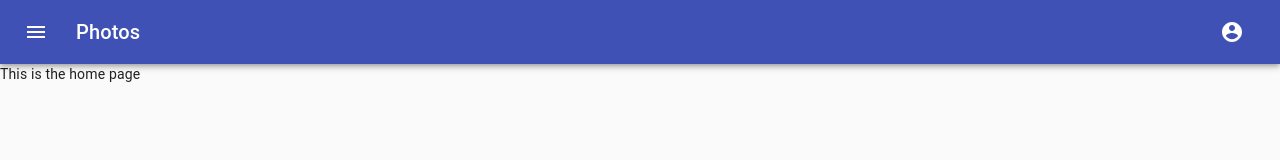
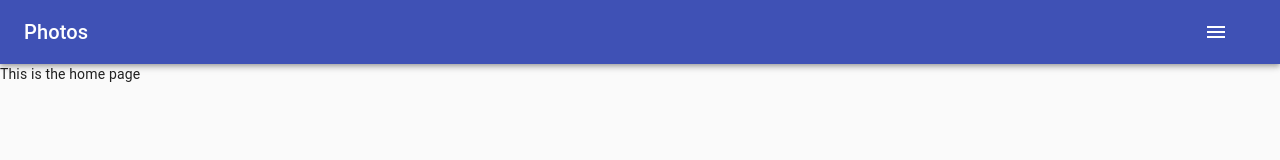
Before and after one commit to awiles808/AnotherPortfolio, a React (Create React App) app in the folder anotherportfolio/: page / in a window 1280 px wide. Shown: the top 160 px of the page. Built offline with nearby package versions, Linux system fonts and the light colour scheme.

Commit message:
Editing Header With Menu Icon

```diff
--- a/anotherportfolio/src/Header.js
+++ b/anotherportfolio/src/Header.js
@@ -5,8 +5,7 @@ import Toolbar from '@material-ui/core/Toolbar';
 import Typography from '@material-ui/core/Typography';
 import IconButton from '@material-ui/core/IconButton';
 import MenuIcon from '@material-ui/icons/Menu';
-import AccountCircle from '@material-ui/icons/AccountCircle';
-
+// import AccountCircle from '@material-ui/icons/AccountCircle';
 import MenuItem from '@material-ui/core/MenuItem';
 import Menu from '@material-ui/core/Menu';
 
@@ -24,6 +23,7 @@ const useStyles = makeStyles((theme) => ({
 
 export default function MenuAppBar() {
     const classes = useStyles();
+
     const [anchorEl, setAnchorEl] = React.useState(null);
     const open = Boolean(anchorEl);
 
@@ -42,23 +42,18 @@ export default function MenuAppBar() {
 
             <AppBar position="static">
                 <Toolbar>
-                    <IconButton edge="start" className={classes.menuButton} color="inherit" aria-label="menu">
+                    {/* <IconButton edge="start" className={classes.menuButton} color="inherit" aria-label="menu">
                         <MenuIcon />
-                    </IconButton>
+                    </IconButton> */}
                     <Typography variant="h6" className={classes.title}>
                         Photos
           </Typography>
 
                         <div>
-                            <IconButton
-                                aria-label="account of current user"
-                                aria-controls="menu-appbar"
-                                aria-haspopup="true"
-                                onClick={handleMenu}
-                                color="inherit"
-                            >
-                                <AccountCircle />
-                            </IconButton>
+                        <IconButton edge="start" className={classes.menuButton} color="inherit" aria-label="menu"  onClick={handleMenu}>
+                            <MenuIcon />
+                        </IconButton>
+
                             <Menu
                                 id="menu-appbar"
                                 anchorEl={anchorEl}
```
